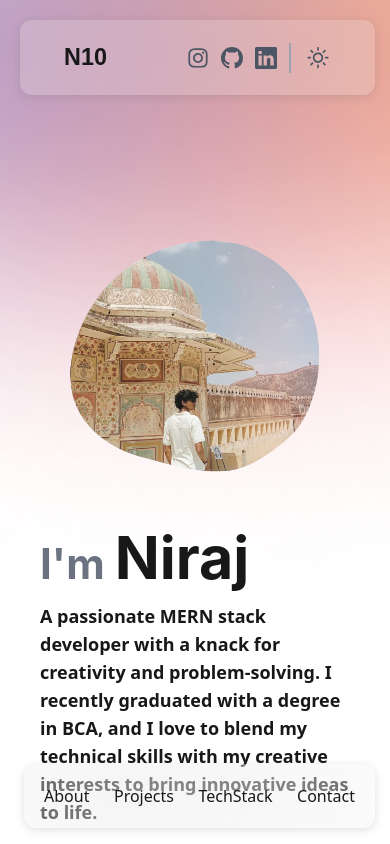
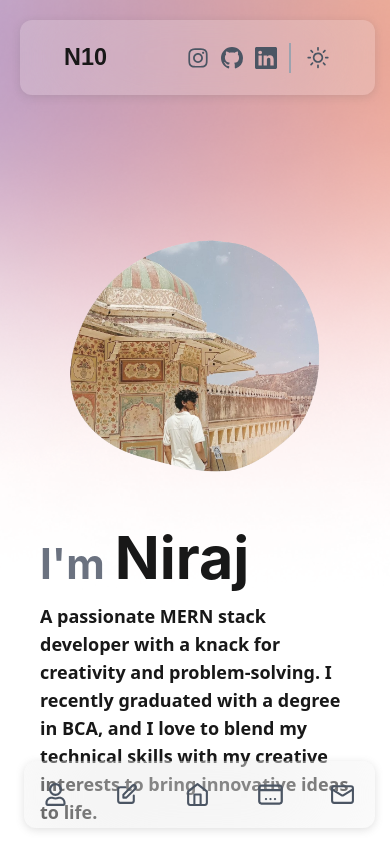
Before and after one commit to Niraaj10/N10, a React (Vite) app in the folder Frontend/: page / in a window 390 px wide. Shown: the top 844 px of the page. Built offline with nearby package versions, Linux system fonts and the light colour scheme.

Commit message:
Navbar Changes

```diff
--- a/Frontend/src/component/Navbar.jsx
+++ b/Frontend/src/component/Navbar.jsx
@@ -3,6 +3,16 @@ import { WiDaySunny } from "react-icons/wi";
 import { VscGithubInverted } from "react-icons/vsc";
 import { BsLinkedin } from "react-icons/bs";
 import { FaInstagram } from "react-icons/fa";
+import { LuHome } from "react-icons/lu";
+import { HiOutlinePencilAlt } from "react-icons/hi";
+import { FaRegUser } from "react-icons/fa";
+import { TiShoppingBag } from "react-icons/ti";
+import { LuMail } from "react-icons/lu";
+import { CgDesktop } from "react-icons/cg";
+
+
+
+
 
 
 const Navbar = ({ scrollToAbout, scrollToTech, scrollToPro, scrollToCont, scrollToMain }) => {
@@ -24,11 +34,31 @@ const Navbar = ({ scrollToAbout, scrollToTech, scrollToPro, scrollToCont, scroll
     return (
         <>
                     <div className='md:hidden lg:hidden fixed bottom-2 z-50 '>
-                        <div className="flex md:hidden lg:hidden w-[90vw] gap-5 justify-between mx-6 my-2 rounded-xl p-5 cursor-pointer shadowBG dark:shadow-none backdrop-blur-3xl bg-gray-100/20 dark:bg-gray-950/10">
-                            <div onClick={scrollToAbout}>About</div>
-                            <div onClick={scrollToPro}>Projects</div>
-                            <div onClick={scrollToTech}>TechStack</div>
-                            <div onClick={scrollToCont}>Contact</div>
+                        <div className="flex md:hidden lg:hidden w-[90vw] gap-5 justify-between items-center mx-6 my-2 rounded-xl p-5 cursor-pointer shadowBG dark:shadow-none backdrop-blur-3xl bg-gray-100/20 dark:bg-gray-950/10">
+                            <div onClick={scrollToAbout}>
+                                {/* About */}
+                                <FaRegUser size={23} className='text-gray-600 dark:text-[#808080] cursor-pointer'/>
+                            </div>
+
+                            <div onClick={scrollToPro}>
+                                {/* Projects */}
+                                <HiOutlinePencilAlt size={25} className='text-gray-600 dark:text-[#808080] cursor-pointer'/>
+                            </div>
+
+                            <div onClick={scrollToMain}>
+                                {/* Home */}
+                                <LuHome size={25} className='text-gray-600 dark:text-[#808080] cursor-pointer'/>
+                            </div>
+
+                            <div onClick={scrollToTech}>
+                                {/* TechStack */}
+                                <CgDesktop size={27} className='text-gray-600 dark:text-[#808080] cursor-pointer'/>
+                            </div>
+
+                            <div onClick={scrollToCont}>
+                                {/* Contact */}
+                                <LuMail size={25} className='text-gray-600 dark:text-[#808080] cursor-pointer'/>
+                            </div>
                         </div>
                     </div>
 
```
